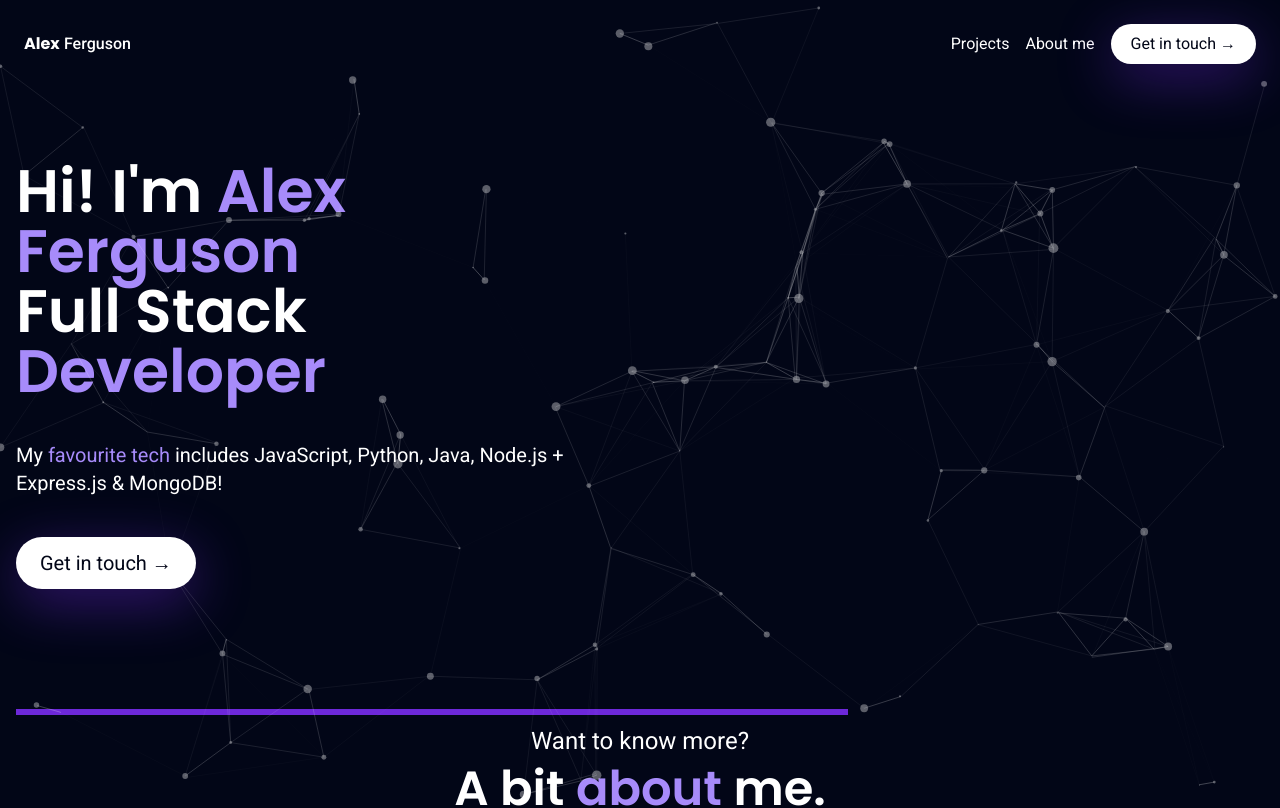
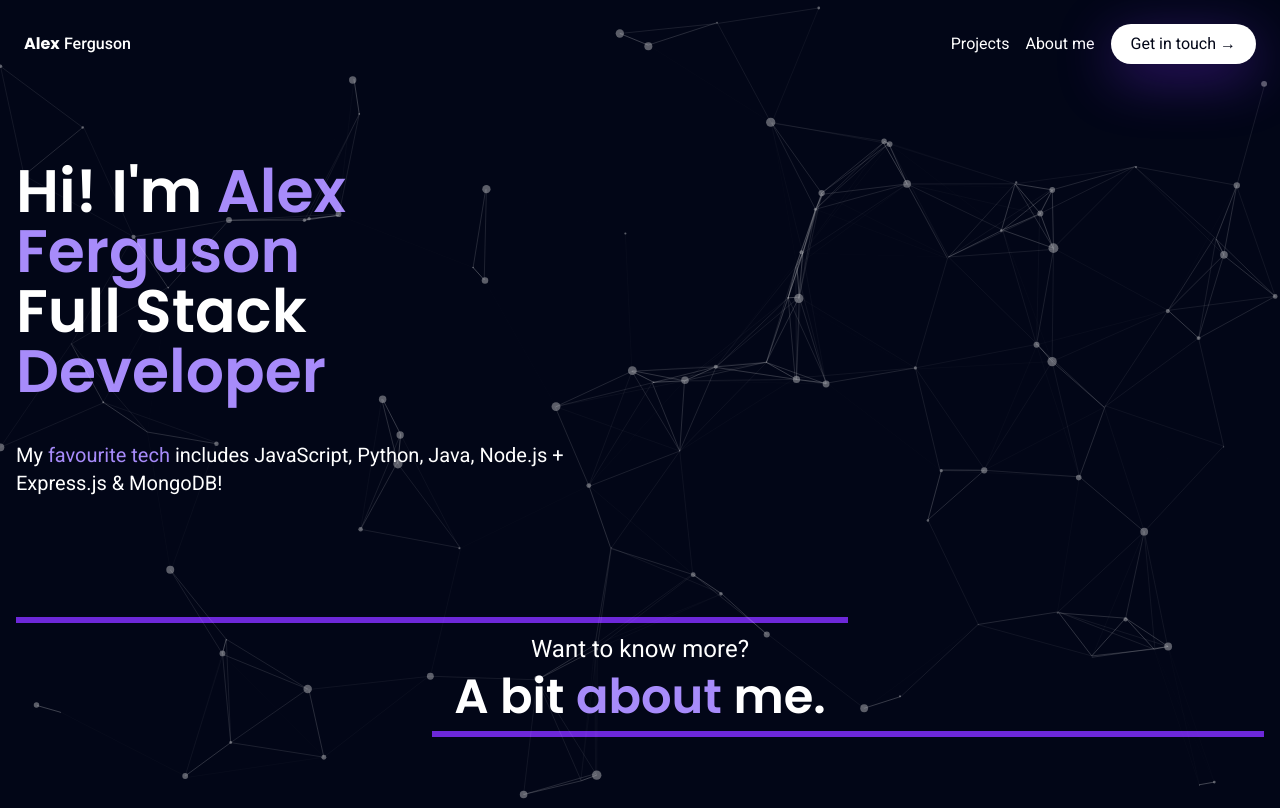
Before and after one commit to FergiFerg/portfolio, a SvelteKit app: page / in a window 1280 px wide. Shown: the top 808 px of the page. Built offline with nearby package versions, Linux system fonts and the light colour scheme.

Commit message:
remove second about

```diff
--- a/src/components/Main.svelte
+++ b/src/components/Main.svelte
@@ -70,16 +70,6 @@
         My <span class="text-violet-400">favourite tech</span> includes JavaScript,
         Python, Java, Node.js + Express.js & MongoDB!
       </p>
-      <button
-        class="blueShadow mx-auto lg:mr-auto lg:ml-0 text-base sm:text-lg md:text-xl poppins relative overflow-hidden px-6 py-3 group rounded-full bg-white text-slate-950"
-      >
-        <div
-          class="absolute top-0 right-full w-full h-full bg-violet-400 opacity-20 group-hover:translate-x-full z-0 duration-200"
-        />
-        <h4 class="relative z-9">
-          <a href="components/Footer.svelte#contact">Get in touch &rarr;</a>
-        </h4>
-      </button>
     </div>
   </section>
 
```
